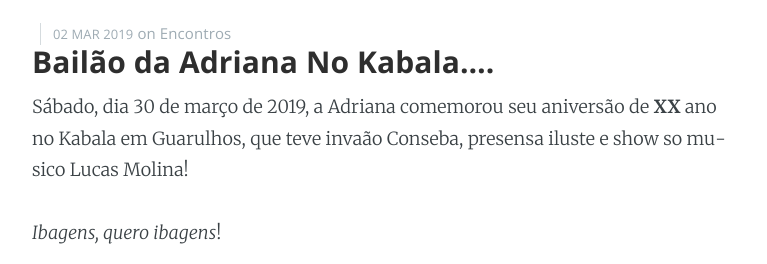
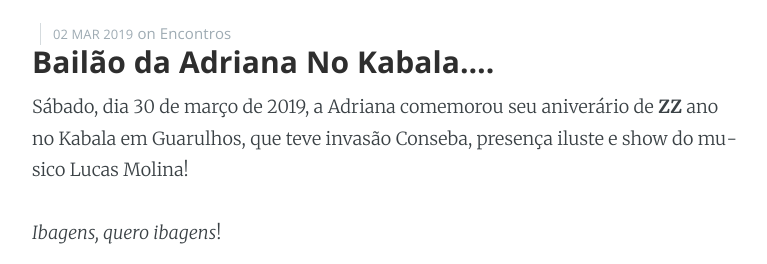
Before and after one commit to Zullus/consebas, a Jekyll site: the page built from _posts/2019-03-30-bailao-da-adriana-no-kabala.md, in a window 1280 px wide and 900 px high, cut to the strip 215-479 px from the top of the window. Shown: the whole strip, without its empty margins (253-1020 px from the left). Built offline with Jekyll 4.4.1, drawn with Linux system fonts in a browser that asks for light colours.

Commit message:
Arrumando o texto

```diff
--- a/_posts/2019-03-30-bailao-da-adriana-no-kabala.md
+++ b/_posts/2019-03-30-bailao-da-adriana-no-kabala.md
@@ -7,7 +7,7 @@ categories: Encontros
 
 ### Bailão da Adriana No Kabala....
 
-Sábado, dia 30 de março de 2019, a Adriana comemorou seu aniversão de **XX** ano no Kabala em Guarulhos, que teve invaão Conseba, presensa iluste e show so musico Lucas Molina!
+Sábado, dia 30 de março de 2019, a Adriana comemorou seu aniverário de **ZZ** ano no Kabala em Guarulhos, que teve invasão Conseba, presença iluste e show do musico Lucas Molina!
 
 _Ibagens, quero ibagens_!
 
```
